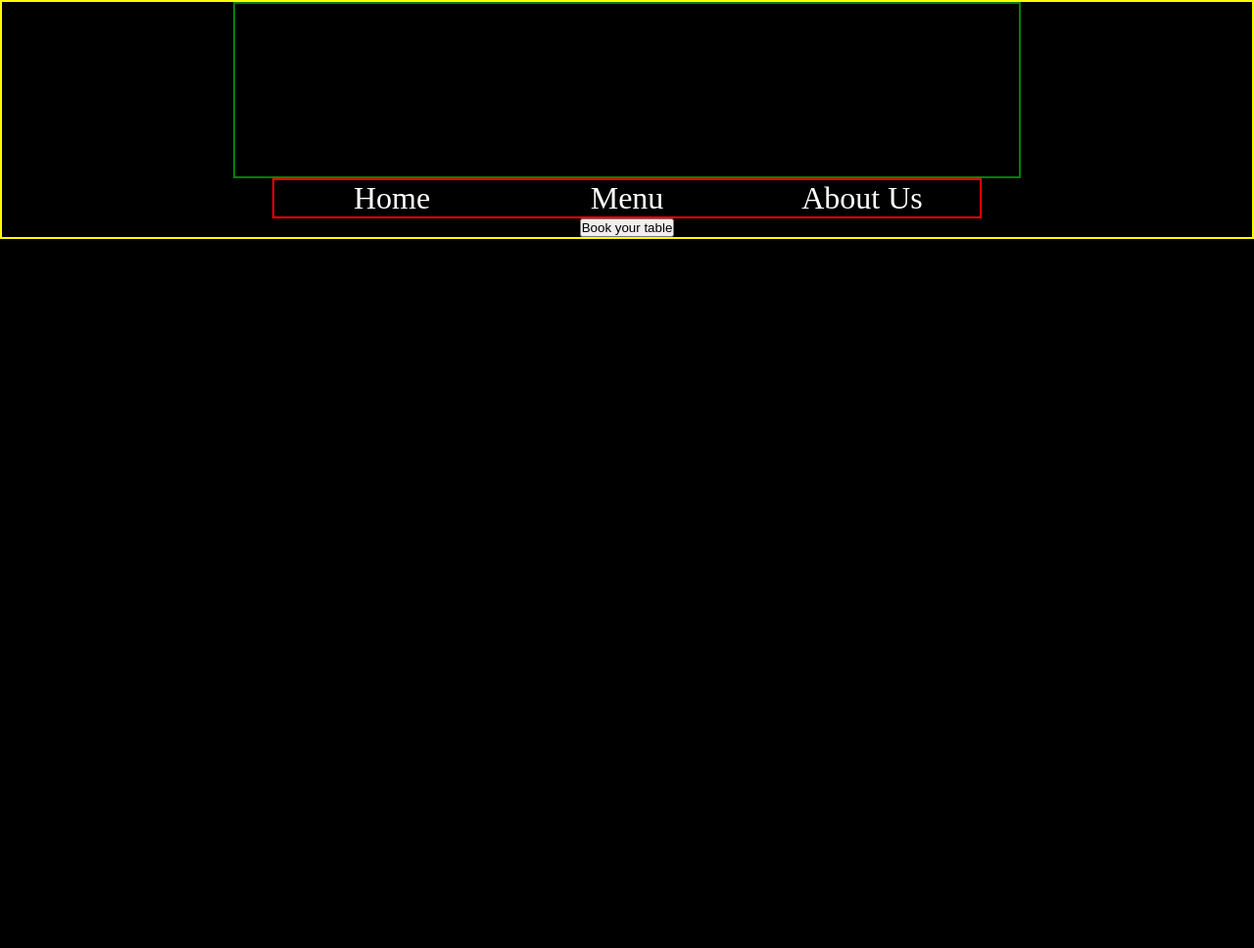
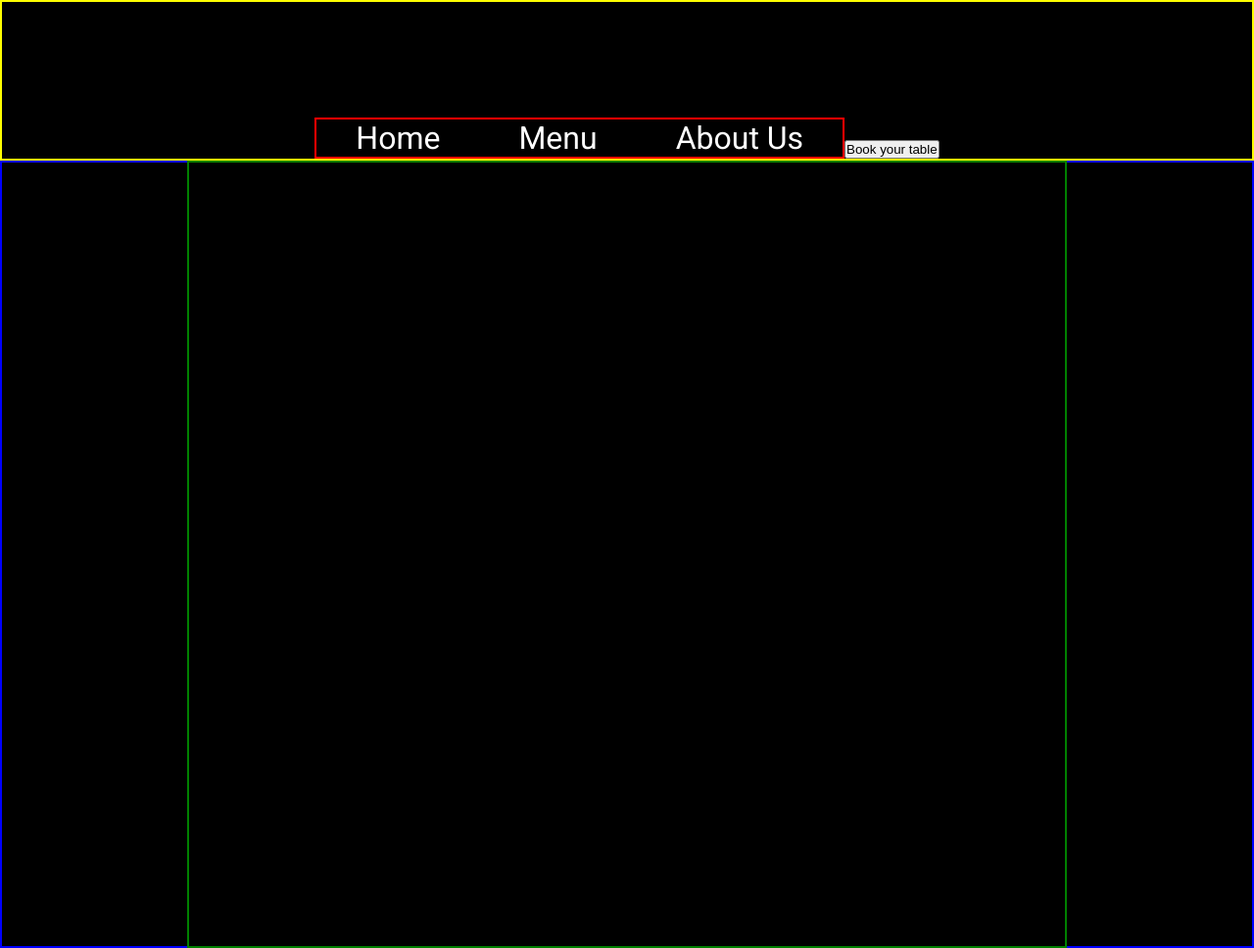
Before and after one commit to papiezonator/TOP-Restaurant-Page, a website built with webpack: page src/template.html in a window 1280 px wide. Shown: the top 968 px of the page at 98% size. Before the commit the page ends 800 px from the top, so only its background shows below. Built offline with nearby package versions, Linux system fonts and the light colour scheme; a web font is replaced by a local one.

Commit message:
added styling to the main nav section

```diff
--- a/src/styles.css
+++ b/src/styles.css
@@ -4,42 +4,23 @@
 }
 
 body {
+    display: flex;
     background-color: black;
+    height: 100%;
+    flex-direction: column;
 }
 
-.jacquard-12-regular {
-    font-family: "Jacquard 12", serif;
-    font-weight: 400;
-    font-style: normal;
-  }
+
 
 
 #header {
     display: flex;
     border: 2px solid yellow;
-    flex-direction: column;
-    align-items: center;
-    height: 30vh;
-    justify-content: space-between;
-}
-
-#logo {
-    display: flex;
-    height: 100%;
-    width: 100vh;
-    border: 2px solid green;
-    align-items: center;
+    flex-direction: row;
+    align-items: flex-end;
+    height: 20vh;
     justify-content: center;
 }
-
-#logo > h1 {
-    color: white;
-    font-family: "Jacquard 12", serif;
-    font-weight: 400;
-    font-style: normal;
-    font-size: 10em;
-}
-
 
 #navigation {
     display: flex;
@@ -48,19 +29,54 @@ body {
 }
 
 #navigation > button {
-    font-family: "Jacquard 12", serif;
+    font-family: "Roboto", serif;
     font-weight: 400;
     font-style: normal;
-    width: 20vh;
+    width: auto;
     font-size: 2em;
     margin: 0vh 5vh 0vh 5vh;
     background-color: black;
     border: none;
-    transition: 0.5s;
     color: white;
+    position: relative;
+    text-decoration: none;
 }
 
-#navigation > button:hover {
+#navigation > button::after {
+    content: "";
+    position: absolute;
+    height: 2px;
     background-color: white;
-    color: black;
+    left: 0;
+    bottom: 0;
+    width: 100%;
+    transition: transform 0.5s;
+    transform-origin: bottom right;
+    transform: scaleX(0);
 }
+
+#navigation > button:hover::after {
+    transform-origin: bottom left;
+    transform: scaleX(1);
+}
+
+
+#content {
+    display: flex;
+    border: 2px solid blue;
+    height: 100vh;
+    justify-content: center;;
+    align-items: center;
+}
+
+#content-wrapper {
+    height: 100%;
+    width: 70%;
+    border: 2px solid green;
+
+}
+
+#footer {
+    border: 2px solid yellow;
+    height: 15vh;
+}
```
